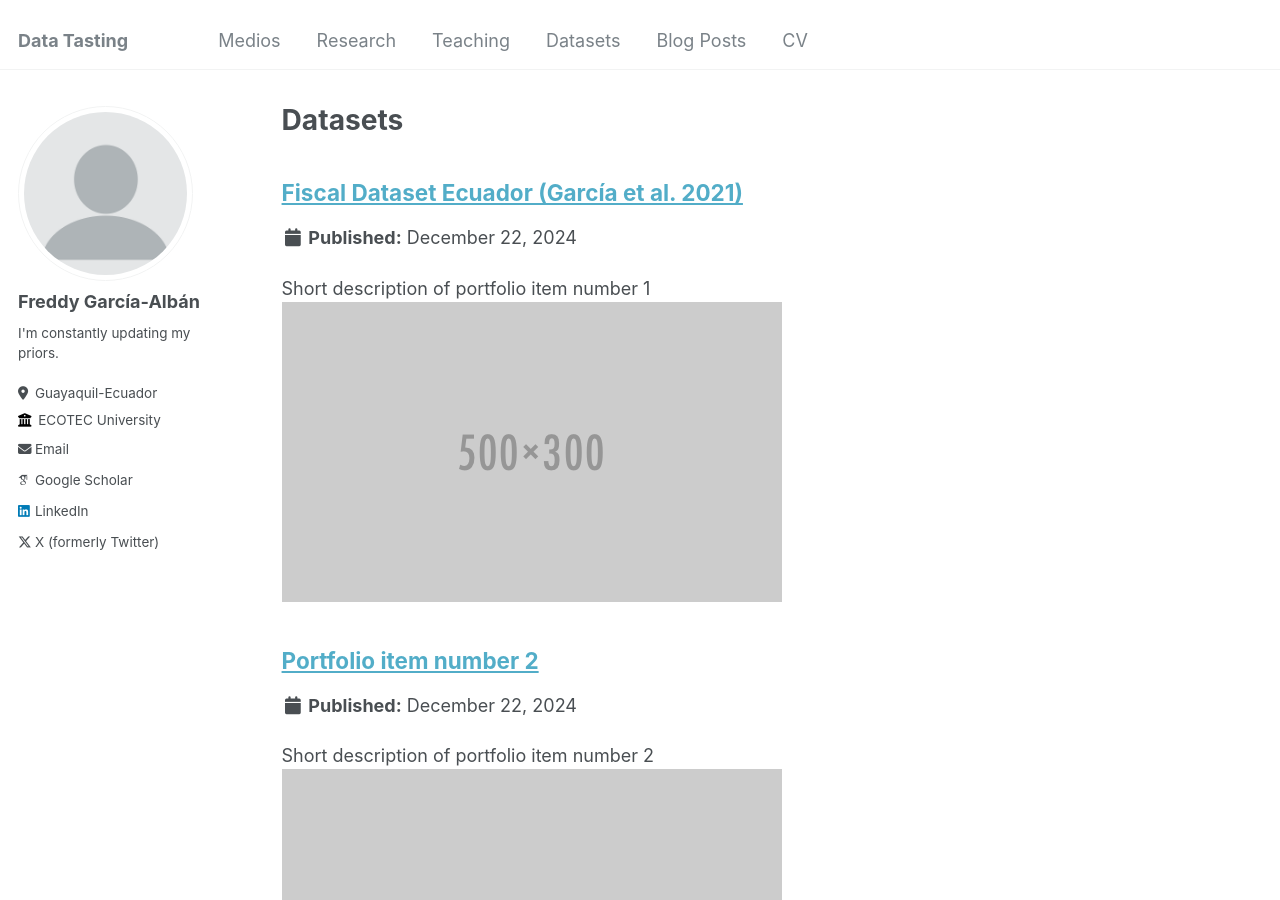
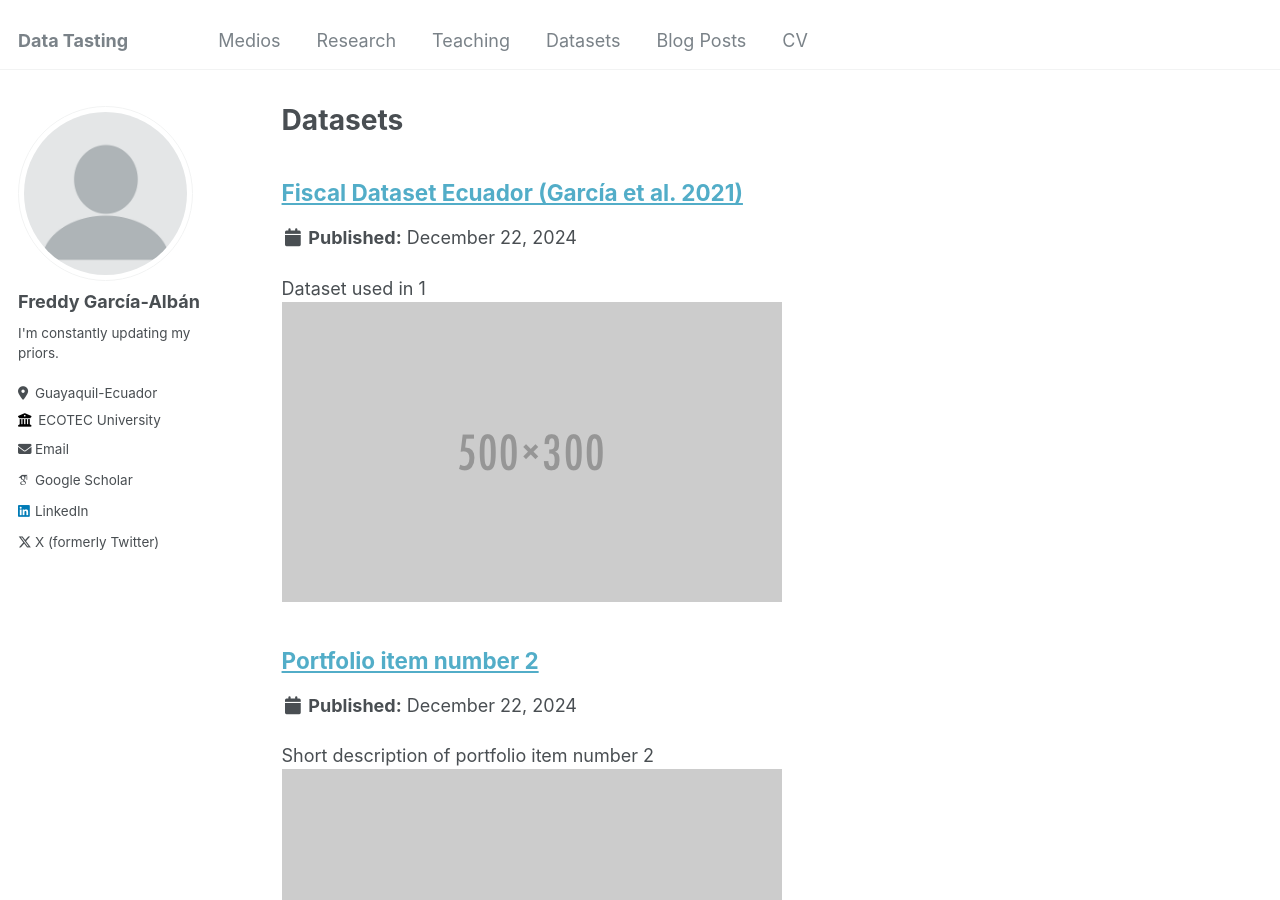
Before and after one commit to EnexFG/EnexFG.github.io, a Jekyll site: the page built from _pages/datasets.html, in a window 1280 px wide and 900 px high. Built offline with Jekyll 4.4.1, drawn with Linux system fonts in a browser that asks for light colours; some web fonts are replaced.

Commit message:
Update portfolio-1.md

```diff
--- a/_datasets/portfolio-1.md
+++ b/_datasets/portfolio-1.md
@@ -1,6 +1,6 @@
 ---
 title: "Fiscal Dataset Ecuador (García et al. 2021)"
-excerpt: "Short description of portfolio item number 1<br/><img src='/images/500x300.png'>"
+excerpt: "Dataset used in  1<br/><img src='/images/500x300.png'>"
 collection: datasets
 ---
 
```
